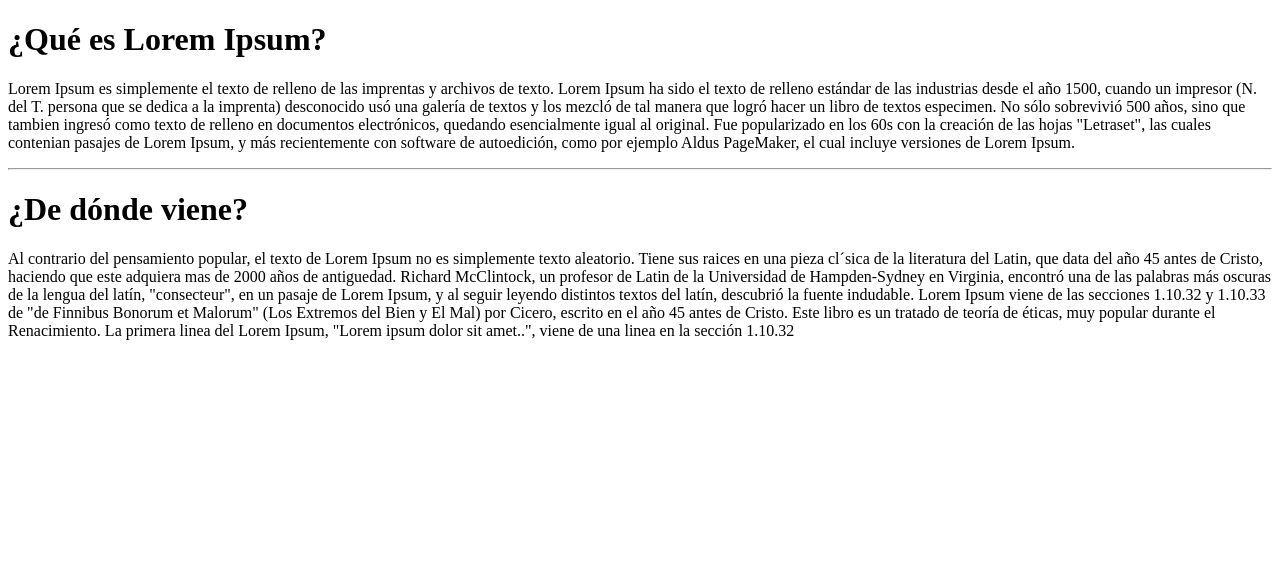
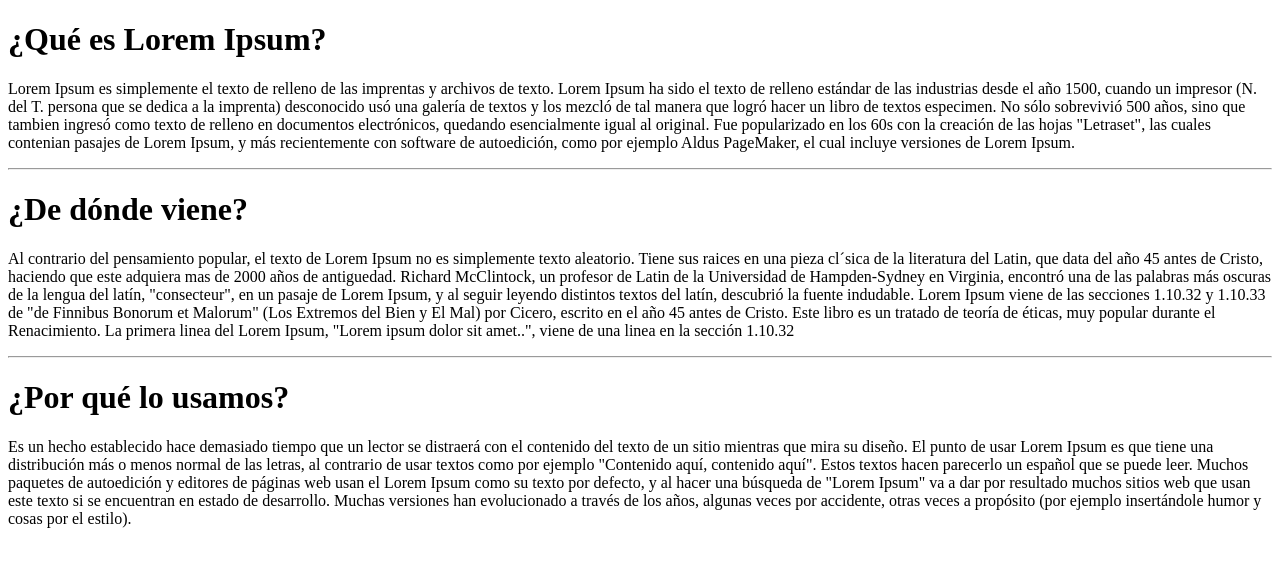
Before and after one commit to NicoAponce/demo, a React (Create React App) app: page / in a window 1280 px wide. Shown: the top 566 px of the page. Built offline with nearby package versions, Linux system fonts and the light colour scheme.

Commit message:
parrafo tres de lorem

```diff
--- a/src/App.js
+++ b/src/App.js
@@ -34,6 +34,22 @@ const App = () => {
         durante el Renacimiento. La primera linea del Lorem Ipsum, "Lorem ipsum
         dolor sit amet..", viene de una linea en la sección 1.10.32
       </p>
+      <hr />
+      <h1>¿Por qué lo usamos?</h1>
+      <p>
+        Es un hecho establecido hace demasiado tiempo que un lector se distraerá
+        con el contenido del texto de un sitio mientras que mira su diseño. El
+        punto de usar Lorem Ipsum es que tiene una distribución más o menos
+        normal de las letras, al contrario de usar textos como por ejemplo
+        "Contenido aquí, contenido aquí". Estos textos hacen parecerlo un
+        español que se puede leer. Muchos paquetes de autoedición y editores de
+        páginas web usan el Lorem Ipsum como su texto por defecto, y al hacer
+        una búsqueda de "Lorem Ipsum" va a dar por resultado muchos sitios web
+        que usan este texto si se encuentran en estado de desarrollo. Muchas
+        versiones han evolucionado a través de los años, algunas veces por
+        accidente, otras veces a propósito (por ejemplo insertándole humor y
+        cosas por el estilo).
+      </p>
     </div>
   );
 };
```
